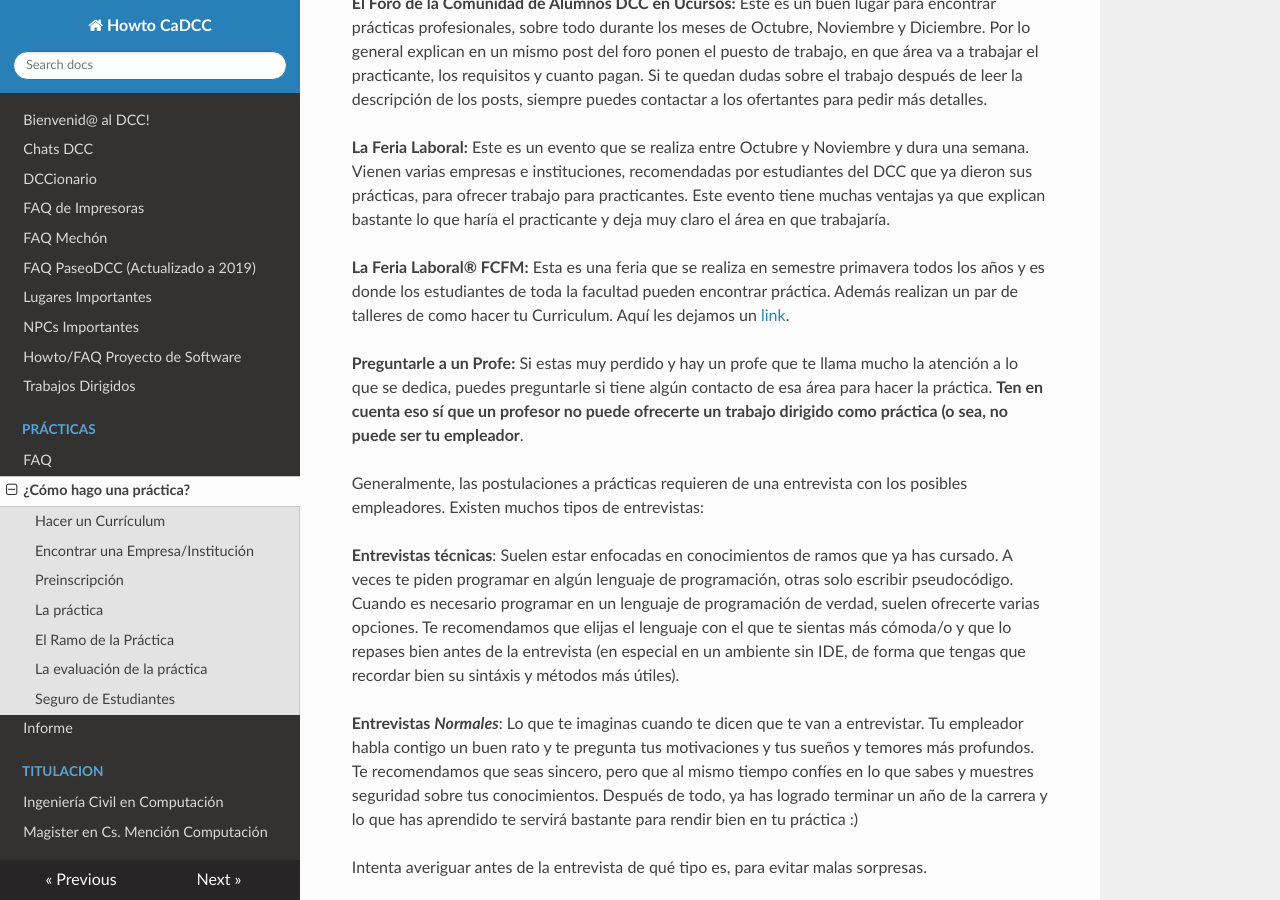
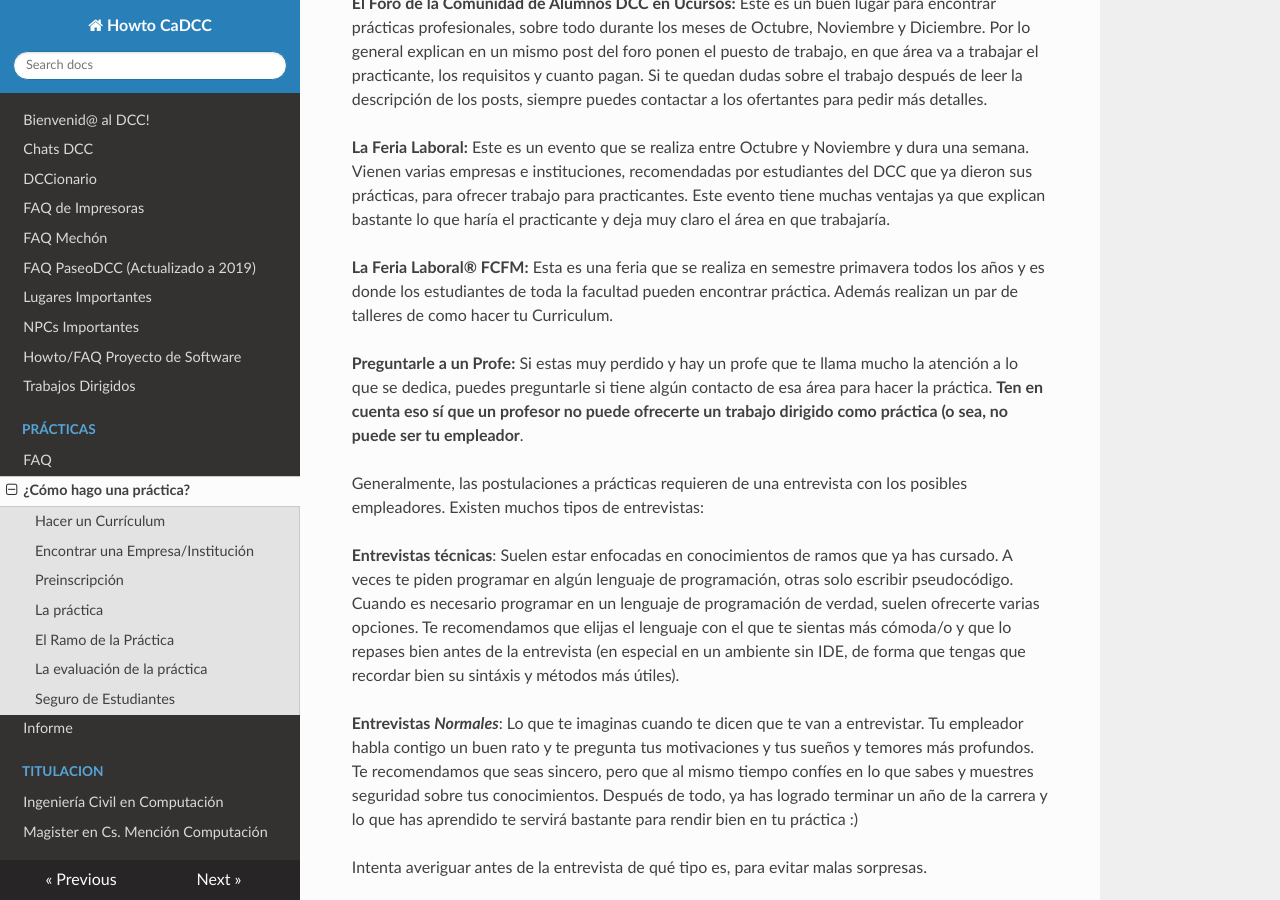
Before and after one commit to cadcc/howto, an MkDocs documentation site: the page built from docs/Prácticas/How do I Practica.md, in a window 1280 px wide and 900 px high, scrolled down 1000 px. Built offline with MkDocs 1.6.1, drawn with Linux system fonts in a browser that asks for light colours; nearby versions of some CDN libraries.

Commit message:
removed out of date link

```diff
--- a/docs/Prácticas/How do I Practica.md
+++ b/docs/Prácticas/How do I Practica.md
@@ -27,7 +27,7 @@ Ahora que tienes tu curriculum, puedes empezar a buscar empresas y postular como
 
 **La Feria Laboral:** Este es un evento que se realiza entre Octubre y Noviembre y dura una semana. Vienen varias empresas e instituciones, recomendadas por estudiantes del DCC que ya dieron sus prácticas, para ofrecer trabajo para practicantes. Este evento tiene muchas ventajas ya que explican bastante lo que haría el practicante y deja muy claro el área en que trabajaría.
 
-**La Feria Laboral® FCFM:** Esta es una feria que se realiza en semestre primavera todos los años y es donde los estudiantes de toda la facultad pueden encontrar práctica. Además realizan un par de talleres de como hacer tu Curriculum. Aquí les dejamos un [link](http://www.feriaempresarial.cl/).
+**La Feria Laboral® FCFM:** Esta es una feria que se realiza en semestre primavera todos los años y es donde los estudiantes de toda la facultad pueden encontrar práctica. Además realizan un par de talleres de como hacer tu Curriculum.
 
 **Preguntarle a un Profe:** Si estas muy perdido y hay un profe que te llama mucho la atención a lo que se dedica, puedes preguntarle si tiene algún contacto de esa área para hacer la práctica. **Ten en cuenta eso sí que un profesor no puede ofrecerte un trabajo dirigido como práctica (o sea, no puede ser tu empleador**.
 
```
